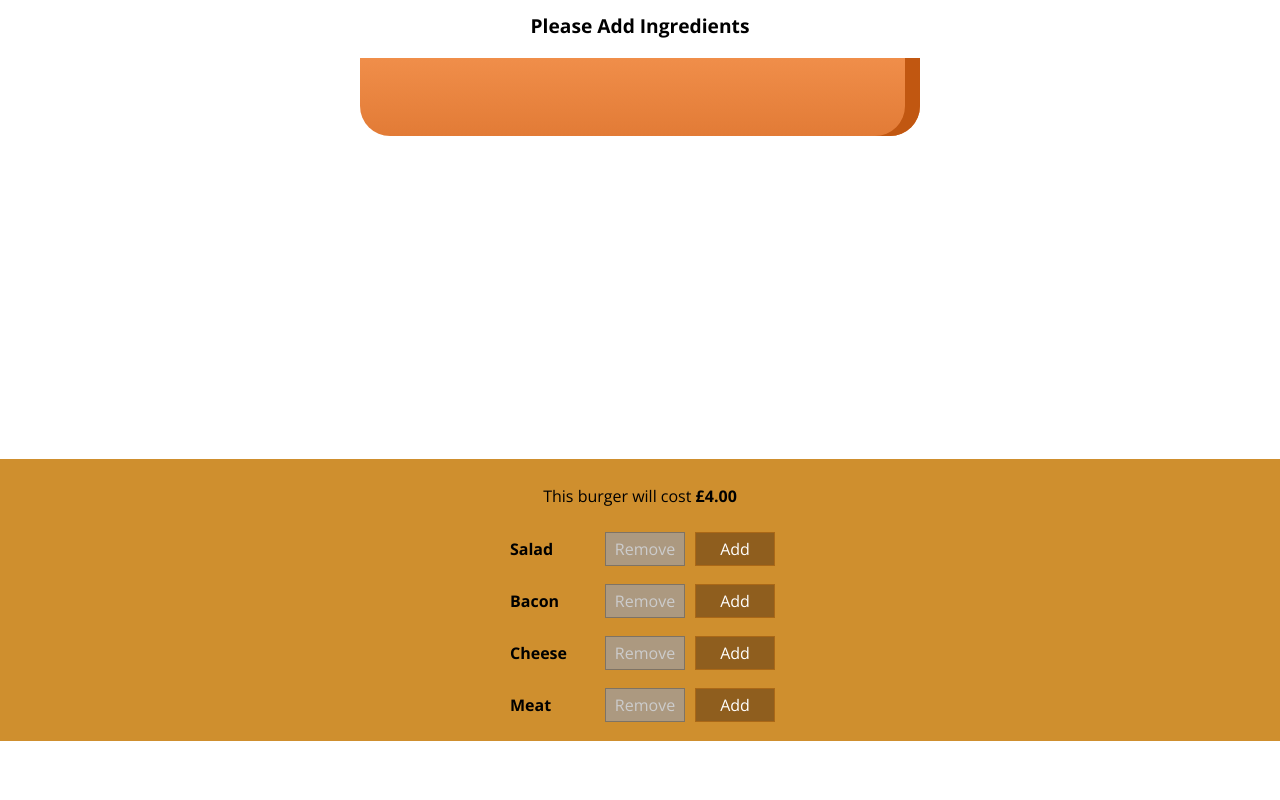
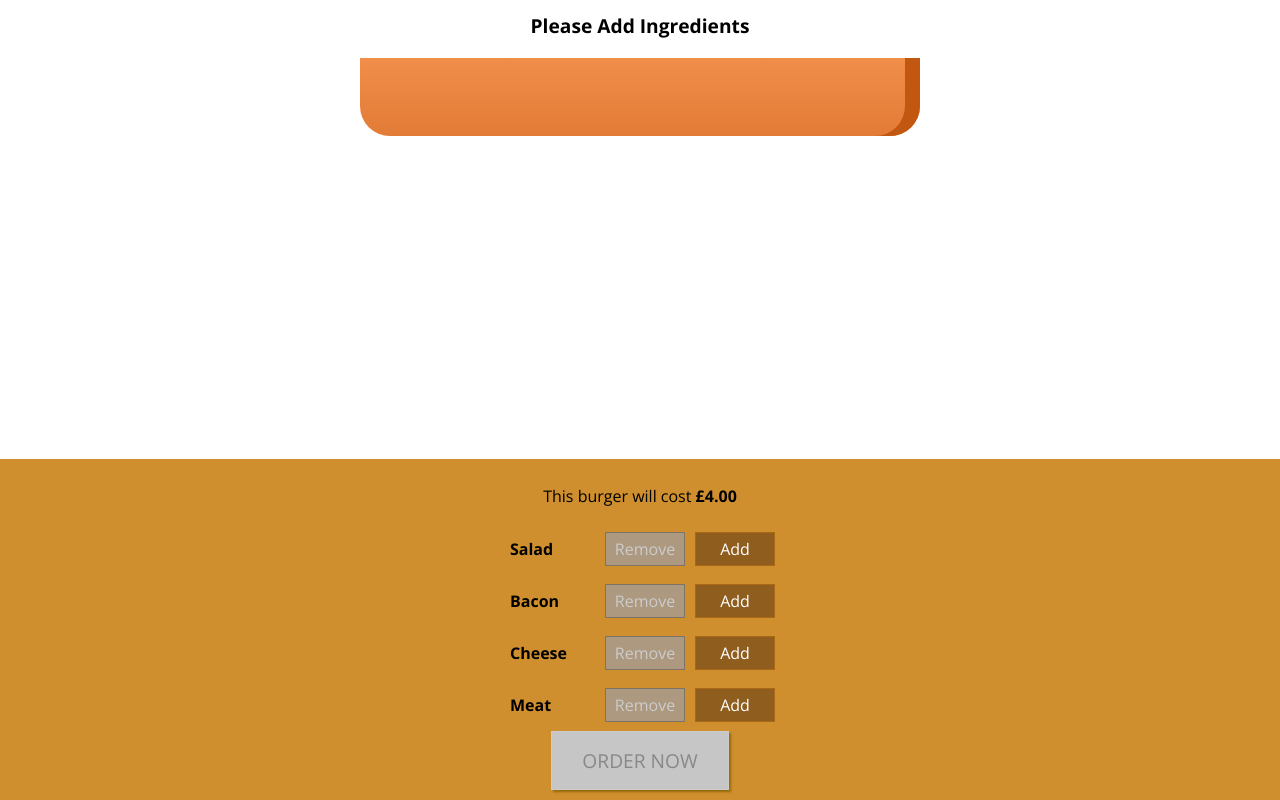
Before and after one commit to maxcramer/burger-builder, a React app: page / in a window 1280 px wide. Shown: the part 217-1017 px from the top of the page. Before the commit the page ends 958 px from the top, so only its background shows below. Built offline with nearby package versions, Linux system fonts and the light colour scheme.

Commit message:
adding order now button and only active if at least 1 item is added to the burger

```diff
--- a/src/components/Burger/BuildControls/BuildControls.css
+++ b/src/components/Burger/BuildControls/BuildControls.css
@@ -8,3 +8,45 @@
     margin: auto;
     padding: 10px 0;
 }
+
+
+.OrderButton {
+    background-color: #DAD735;
+    outline: none;
+    cursor: pointer;
+    border: 1px solid #966909;
+    color: #966909;
+    font-family: inherit;
+    font-size: 1.2em;
+    padding: 15px 30px;
+    box-shadow: 2px 2px 2px #966909;
+}
+
+.OrderButton:hover, .OrderButton:active {
+    background-color: #A0DB41;
+    border: 1px solid #966909;
+    color: #966909;
+}
+
+.OrderButton:disabled {
+    background-color: #C7C6C6;
+    cursor: not-allowed;
+    border: 1px solid #ccc;
+    color: #888888;
+}
+
+.OrderButton:not(:disabled) {
+    animation: enable 0.3s linear;
+}
+
+@keyframes enable {
+    0% {
+        transform: scale(1);
+    }
+    60% {
+        transform: scale(1.1);
+    }
+    100% {
+        transform: scale(1);
+    }
+}
--- a/src/components/Burger/BuildControls/BuildControls.js
+++ b/src/components/Burger/BuildControls/BuildControls.js
@@ -22,6 +22,7 @@ const buildControls = (props) => {
                 disabled={props.disabled[ctrl.type]}
                 />
         ))}
+        <button className="OrderButton" disabled={!props.purchasable}>ORDER NOW</button>
     </div>
 
     )
--- a/src/containers/BurgerBuilder/BurgerBuilder.js
+++ b/src/containers/BurgerBuilder/BurgerBuilder.js
@@ -23,7 +23,19 @@ class BurgerBuilder extends Component{
             cheese: 0,
             meat: 0
         },
-        totalPrice: 4
+        totalPrice: 4,
+        purchasable: false,
+    }
+
+    updatePurchaseState (ingredients) {
+        const sum = Object.keys(ingredients)
+            .map(igKey => {
+                return ingredients[igKey]
+            })
+            .reduce((sum, el) => {
+                return sum + el;
+            }, 0 );
+            this.setState({purchasable: sum > 0});
     }
 
     addIngredientHandler = (type) => {
@@ -37,6 +49,7 @@ class BurgerBuilder extends Component{
         const oldPrice = this.state.totalPrice;
         const newPrice = oldPrice + priceAddition;
         this.setState({totalPrice: newPrice, ingredients: updatedIngredients})
+        this.updatePurchaseState(updatedIngredients);
     }
 
     removeIngredientHandler = (type) => {
@@ -53,6 +66,7 @@ class BurgerBuilder extends Component{
         const oldPrice = this.state.totalPrice;
         const newPrice = oldPrice - priceReduction;
         this.setState({totalPrice: newPrice, ingredients: updatedIngredients})
+        this.updatePurchaseState(updatedIngredients);
     }
 
     render() {
@@ -70,6 +84,7 @@ class BurgerBuilder extends Component{
                     ingredientAdded={this.addIngredientHandler}
                     ingredientRemoved={this.removeIngredientHandler}
                     price={this.state.totalPrice}
+                    purchasable={this.state.purchasable}
                 />
             </Aux>
         );
```
Also changed, not shown: 1 other file (tests, documents, lock files or other folders).
